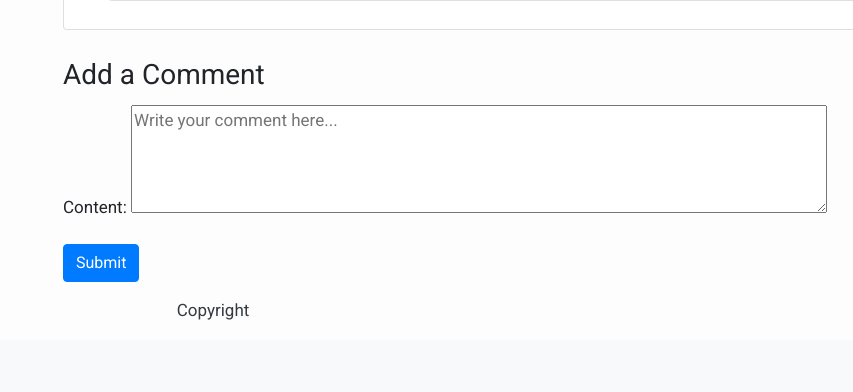
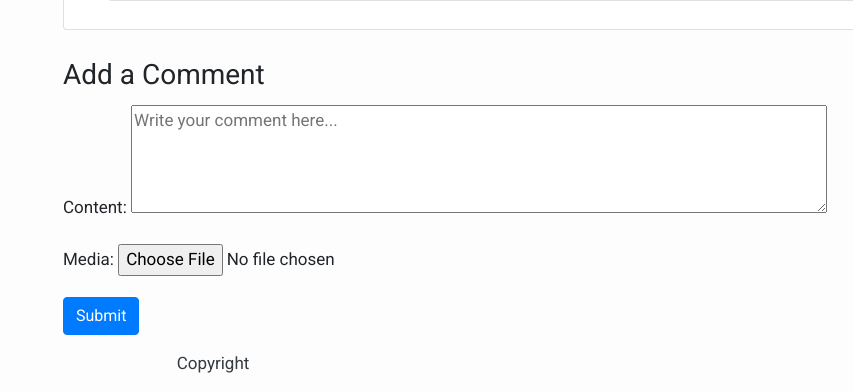
Before and after one commit to Rushabh-d7/dj-blg, a Django app: a page that uses blog/templates/blog/comment.html in a window 1280 px wide; the page is wider, and only the part inside the window is pictured. Shown: the part 1686-2078 px from the top of that part, without its empty margins (427-1280 px from the left). Before the commit the page ends 2006 px from the top of that part, so only its background shows below. Run offline with Django 5.2, Linux system fonts and the light colour scheme; a user stored in the database is signed in; data comes from the database, SQL or seed files in the repository; both versions use the stored data as it was after the commit; some libraries are stand-ins or nearby versions.

Commit message:
Fourth commit

```diff
--- a/blog/forms.py
+++ b/blog/forms.py
@@ -4,26 +4,21 @@ from django import forms
 from .models import Post, Comment
 
 class BlogForm(forms.ModelForm):
-
-    content = forms.CharField(
-        widget=forms.Textarea(
-            attrs={
-                'rows': 4,  # Number of rows for the textarea
-                'cols': 75,  # Number of columns for the textarea
-                #'placeholder': 'Write your comment here...'  # Optional placeholder text
-            }
-        )
-    )
-
     class Meta:
         model = Post
-        fields = ['title', 'content']
-
+        fields = ['title', 'content', 'media']
+        widgets = {
+            'content': forms.Textarea(attrs={
+                'rows': 4,
+                'cols': 75,
+                'placeholder': 'Write your post content here...'
+            })
+        }
 
 class CommentForm(forms.ModelForm):
     class Meta:
         model = Comment
-        fields = ['content', 'parent']
+        fields = ['content', 'media','parent']
         widgets = {
             'content': forms.Textarea(attrs={
                 'rows': 4,
--- a/blog/models.py
+++ b/blog/models.py
@@ -9,6 +9,7 @@ class Post(models.Model):
     updated_on = models.DateTimeField(auto_now= True)
     content = models.TextField()
     created_on = models.DateTimeField(auto_now_add=True)
+    media = models.FileField(upload_to='post_media/', blank=True, null=True)
 
     class Meta:
         ordering = ['-created_on']
@@ -22,6 +23,7 @@ class Comment(models.Model):
     author = models.ForeignKey(User, on_delete=models.CASCADE)
     content = models.TextField()
     created_on = models.DateTimeField(auto_now_add=True)
+    media = models.FileField(upload_to='comment_media/', blank=True, null=True)
 
     class Meta:
         ordering = ['-created_on']
--- a/blog/templates/blog/comment.html
+++ b/blog/templates/blog/comment.html
@@ -1,15 +1,37 @@
+{% load custom_filters %}
+
 <div class="card mb-2">
     <div class="card-body">
         <p class="card-text"><strong>{{ comment.author }}</strong> said:</p>
         <p class="card-text">{{ comment.content }}</p>
         <p class="card-text text-muted">{{ comment.created_on|date:"M d, Y H:i" }}</p>
+
+        {% if comment.media %}
+        <div>
+            {% with comment.media.url as media_url %}
+                {% if media_url|endswith:".jpg" or media_url|endswith:".jpeg" or media_url|endswith:".png" or media_url|endswith:".webp" %}
+                <img src="{{ media_url }}" alt="Comment Media" class="img-fluid">
+                {% elif media_url|endswith:".mp4" or media_url|endswith:".webm" or media_url|endswith:".ogg" %}
+                <video controls>
+                    <source src="{{ media_url }}" type="video/mp4">
+                    Your browser does not support the video tag.
+                </video>
+                {% elif media_url|endswith:".mp3" or media_url|endswith:".wav" %}
+                <audio controls>
+                    <source src="{{ media_url }}" type="audio/mpeg">
+                    Your browser does not support the audio element.
+                </audio>
+                {% endif %}
+            {% endwith %}
+        </div>
+        {% endif %}
+
         {% if user == comment.author %}
         <form method="post" action="{% url 'delete_comment' comment.pk %}">
             {% csrf_token %}
             <button type="submit" class="btn btn-danger">Delete Comment</button>
         </form>
         {% endif %}
-
 
         <button class="btn btn-link reply" data-id="{{ comment.id }}">Reply</button>
 
@@ -21,7 +43,7 @@
     </div>
 </div>
 
-<form method="post" class="reply-form" id="reply-form-{{ comment.id }}" style="display:none;">
+<form method="post" class="reply-form" id="reply-form-{{ comment.id }}" style="display:none;" enctype="multipart/form-data">
     {% csrf_token %}
     {{ form.as_p }}
     <input type="hidden" name="parent" value="{{ comment.id }}">
--- a/blog/templates/blog/post_detail.html
+++ b/blog/templates/blog/post_detail.html
@@ -1,24 +1,21 @@
 {% extends "blog/blogs_base.html" %}
-
+{% load custom_filters %}
 
 {% block title %}{{ post.title }}{% endblock %}
 
 {% block content %}
-
 <header class="masthead">
     <div class="overlay"></div>
     <div class="container">
         <div class="row">
             <div class=" col-md-8 col-md-10 mx-auto">
                 <div class="site-heading">
-
                     <h3 class=" site-heading my-4 mt-3 text-white"> Welcome, {{ user.username }} </h3>
                 </div>
             </div>
         </div>
     </div>
 </header>
-
 
 <div class="container" style="flex-direction: column; max-width: 1150px; margin-left: 475px;">
     <div class="row">
@@ -28,7 +25,28 @@
                     <h2 class="card-title">{{ post.title }}</h2>
                     <p class="card-text text-muted h6">Author: {{ post.author }}</p>
                     <p class="card-text text-muted h6">Created On: {{ post.created_on }}</p>
-                    <p class="card-text" style="font-size: larger;">{{post.content|slice:":400" }}</p>
+                    <p class="card-text" style="font-size: larger;">{{ post.content|slice:":400" }}</p>
+
+                    {% if post.media %}
+                    <div>
+                        {% with post.media.url as media_url %}
+                            {% if media_url|endswith:".jpg" or media_url|endswith:".jpeg" or media_url|endswith:".png" or media_url|endswith:".webp" %}
+                            <img src="{{ media_url }}" alt="Post Media" class="img-fluid">
+                            {% elif media_url|endswith:".mp4" or media_url|endswith:".webm" or media_url|endswith:".ogg" %}
+                            <video controls>
+                                <source src="{{ media_url }}" type="video/mp4">
+                                Your browser does not support the video tag.
+                            </video>
+                            {% elif media_url|endswith:".mp3" or media_url|endswith:".wav" %}
+                            <audio controls>
+                                <source src="{{ media_url }}" type="audio/mpeg">
+                                Your browser does not support the audio element.
+                            </audio>
+                            {% endif %}
+                        {% endwith %}
+                    </div>
+                    {% endif %}
+
                     <a href="/blog" class="btn btn-primary">Home</a>
                     {% if user == post.author %}
                     <form method="post" action="{% url 'delete_post' post.slug %}">
@@ -50,7 +68,7 @@
 
             {% if user.is_authenticated %}
             <h3 style="padding-top: 20px; padding-bottom: 5px;">Add a Comment</h3>
-            <form method="post">
+            <form method="post" enctype="multipart/form-data">
                 {% csrf_token %}
                 {{ form.as_p }}
                 <button type="submit" class="btn btn-primary">Submit</button>
--- /dev/null
+++ b/blog/templatetags/__init__.py
@@ -0,0 +1 @@
+# your_blog_app/templatetags/__init__.py
--- a/blog/views.py
+++ b/blog/views.py
@@ -26,7 +26,7 @@ class PostDetail(generic.DetailView):
             return redirect('login')
 
         self.object = self.get_object()
-        form = CommentForm(request.POST)
+        form = CommentForm(request.POST, request.FILES)
         if form.is_valid():
             comment = form.save(commit=False)
             comment.post = self.object
@@ -46,7 +46,7 @@ class CreatePost(generic.View):
         return render(request, self.template_name, {'form': form})
 
     def post(self, request):
-        form = self.form_class(request.POST)
+        form = self.form_class(request.POST, request.FILES)
         if form.is_valid():
             post = form.save(commit=False)
             post.author = request.user
--- a/mysite/settings.py
+++ b/mysite/settings.py
@@ -11,6 +11,7 @@ https://docs.djangoproject.com/en/5.0/ref/settings/
 """
 
 from pathlib import Path
+import os
 
 # Build paths inside the project like this: BASE_DIR / 'subdir'.
 BASE_DIR = Path(__file__).resolve().parent.parent
@@ -127,3 +128,6 @@ STATIC_URL = 'static/'
 # https://docs.djangoproject.com/en/5.0/ref/settings/#default-auto-field
 
 DEFAULT_AUTO_FIELD = 'django.db.models.BigAutoField'
+
+MEDIA_URL = '/media/'
+MEDIA_ROOT = os.path.join(BASE_DIR, 'media')
--- a/mysite/urls.py
+++ b/mysite/urls.py
@@ -17,9 +17,14 @@ Including another URLconf
 """
 from django.contrib import admin
 from django.urls import include, path
+from django.conf import settings
+from django.conf.urls.static import static
 
 urlpatterns = [
     path("accounts/", include('accounts.urls')),
     path("blog/", include("blog.urls")),
     path("admin/", admin.site.urls),
 ]
+
+if settings.DEBUG:
+    urlpatterns += static(settings.MEDIA_URL, document_root=settings.MEDIA_ROOT)
```
Also changed, not shown: blog/templatetags/custom_filters.py (added, +7 -0 lines), blog/migrations/0007_comment_media_post_media.py (added), db.sqlite3.
